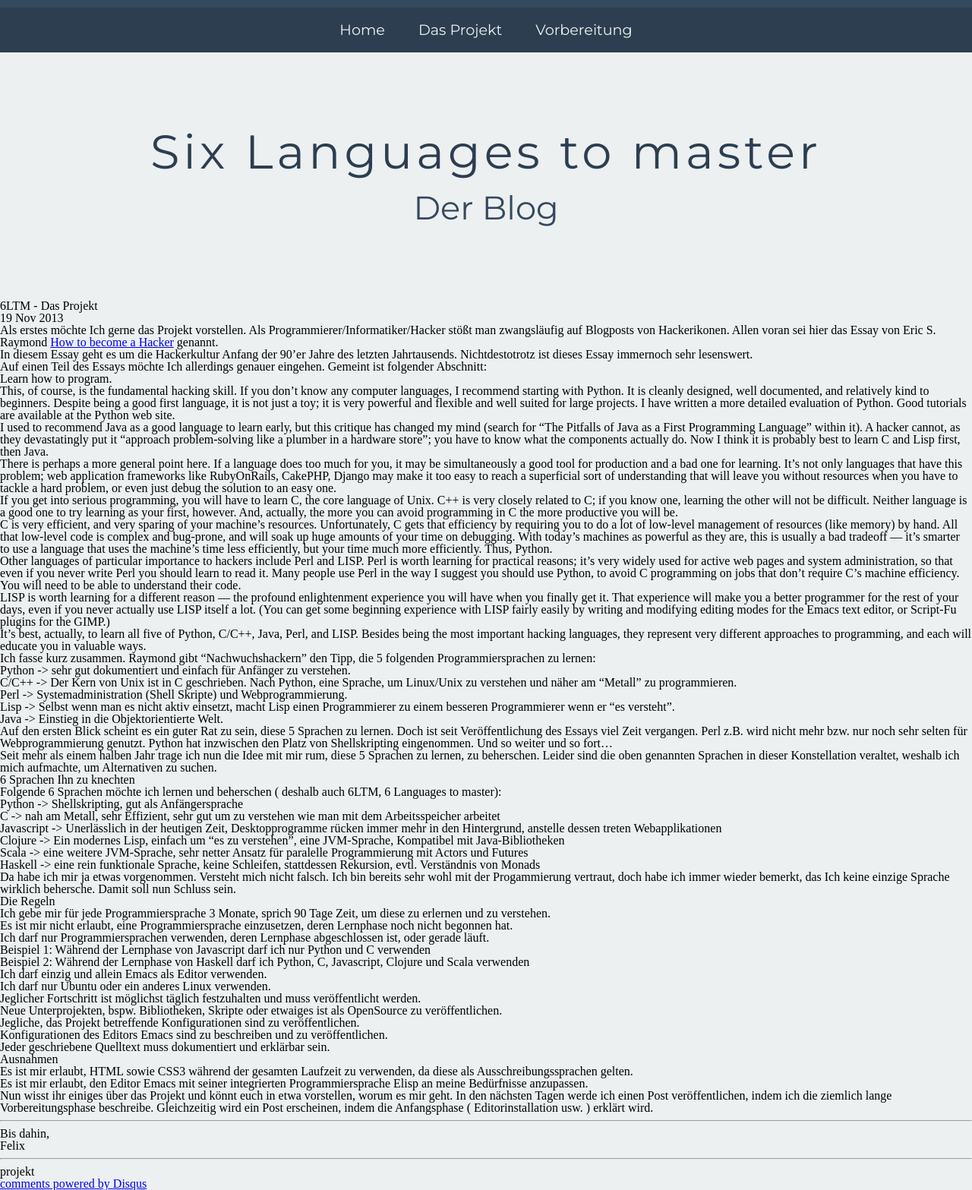
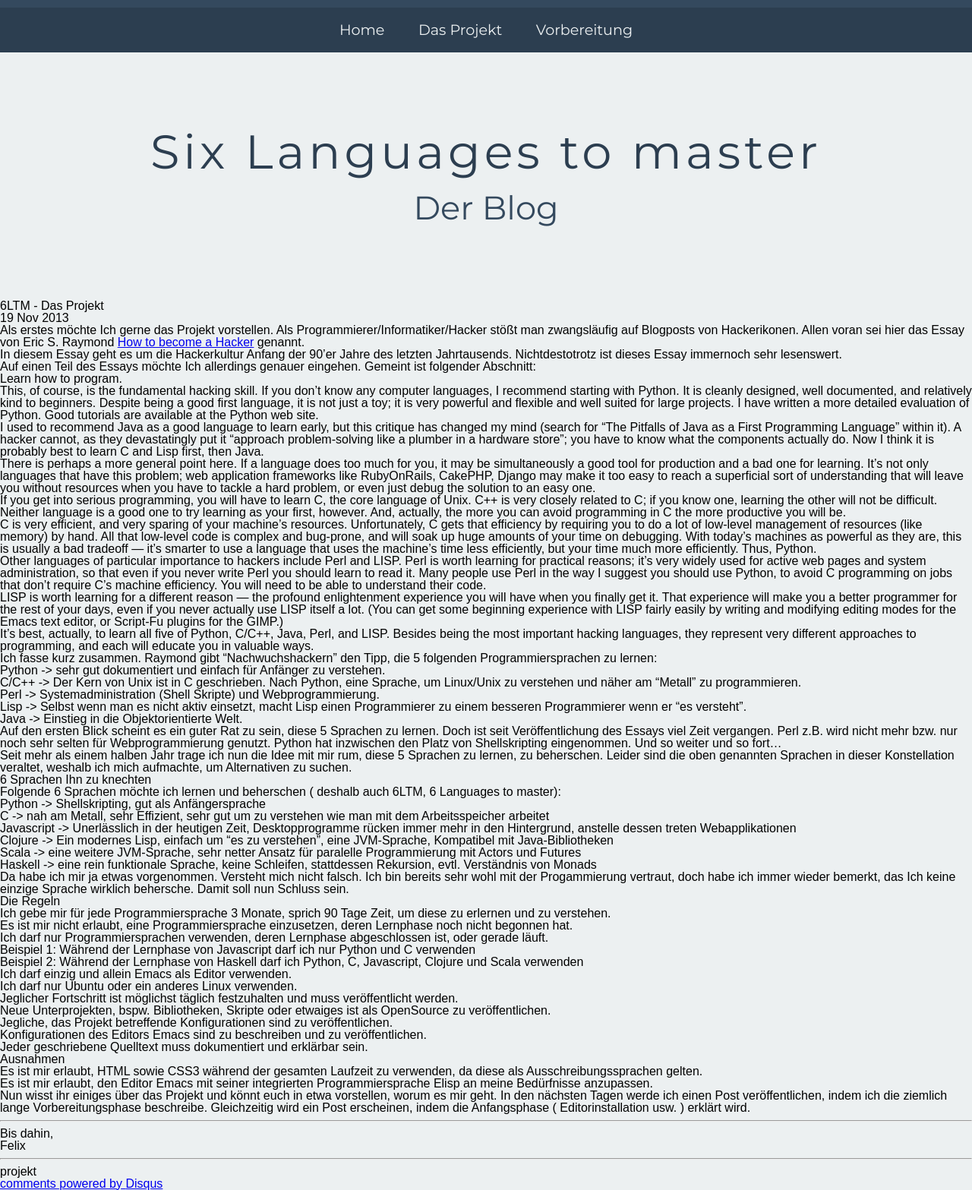
Before and after one commit to 6LTM/6ltm.github.io, a Jekyll site: the page built from _posts/2013-11-19-6ltm-das-projekt.md, in a window 1280 px wide. Shown: the whole page at 76% size. Built offline with Jekyll 4.4.1, drawn with Linux system fonts in a browser that asks for light colours; nearby versions of some CDN libraries; Markdown is read by kramdown in place of the engine named in the settings; comment, search, counter and statistics services are not loaded.

Commit message:
changed font-family for body to "Poiret", Navigation and Header stay the same

```diff
--- a/_includes/header.html
+++ b/_includes/header.html
@@ -14,6 +14,10 @@
     <!-- Montserrat font from google -->
     <link href='http://fonts.googleapis.com/css?family=Montserrat:400,700' rel='stylesheet' type='text/css'>
 
+    <!-- Poiret font from google -->
+    <link href='http://fonts.googleapis.com/css?family=Poiret+One' rel='stylesheet' type='text/css'>
+
+
     <!-- Add custom CSS here -->
     <link href="/css/screen.css" rel="stylesheet">
 
--- a/_sass/screen.scss
+++ b/_sass/screen.scss
@@ -14,6 +14,7 @@
     background-color: $base5;
     border-top: 10px solid $base1;
     font-size: $default-font-size;
+    font-family: "Poiret", sans-serif;
 }
 
 #navigation, #wrapper, footer{
--- a/css/screen.css
+++ b/css/screen.css
@@ -72,9 +72,10 @@
   background-color: #ecf0f1;
   border-top: 10px solid #34495e;
   font-size: 16px;
+  font-family: "Poiret", sans-serif;
 }
 
-/* line 19, ../_sass/screen.scss */
+/* line 20, ../_sass/screen.scss */
 #navigation, #wrapper, footer {
   width: 100%;
   float: right;
@@ -83,7 +84,7 @@
   clear: none;
 }
 
-/* line 23, ../_sass/screen.scss */
+/* line 24, ../_sass/screen.scss */
 #content, #sidebar {
   padding: 25px;
 }
```
